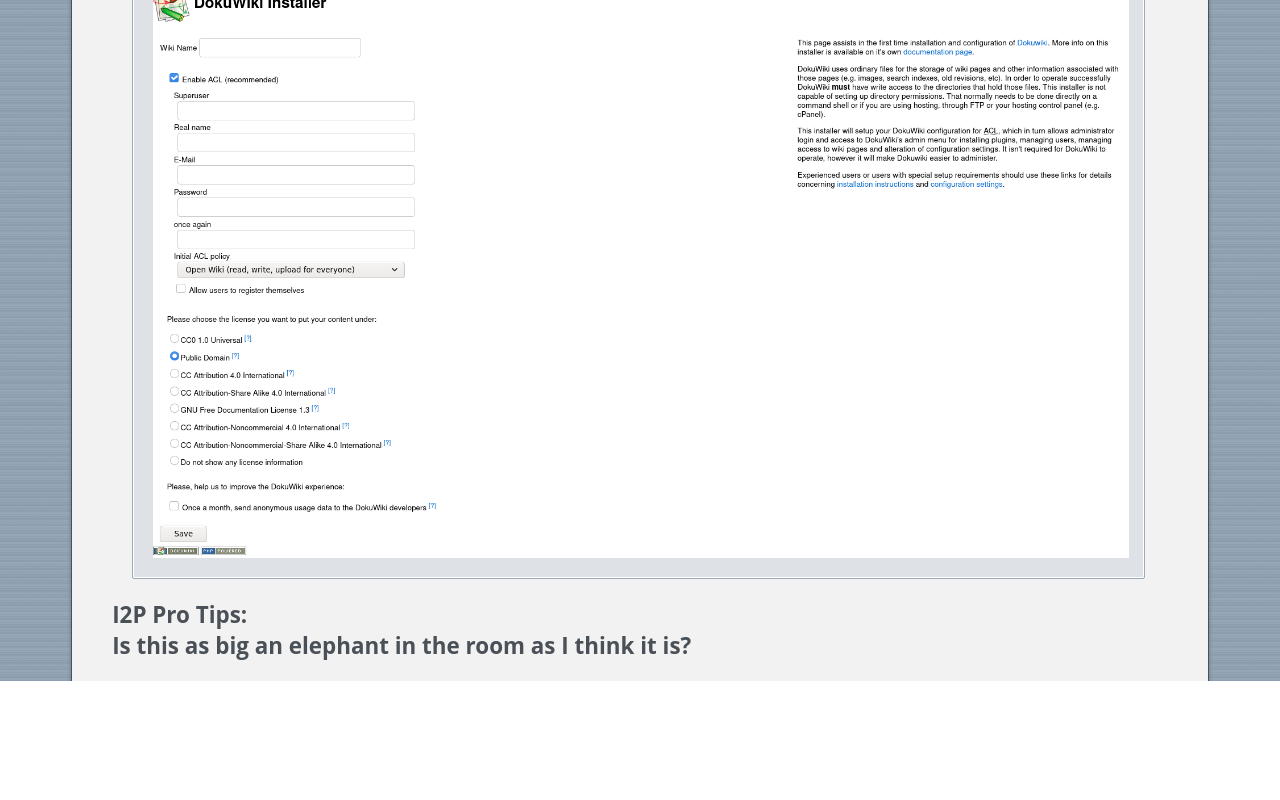
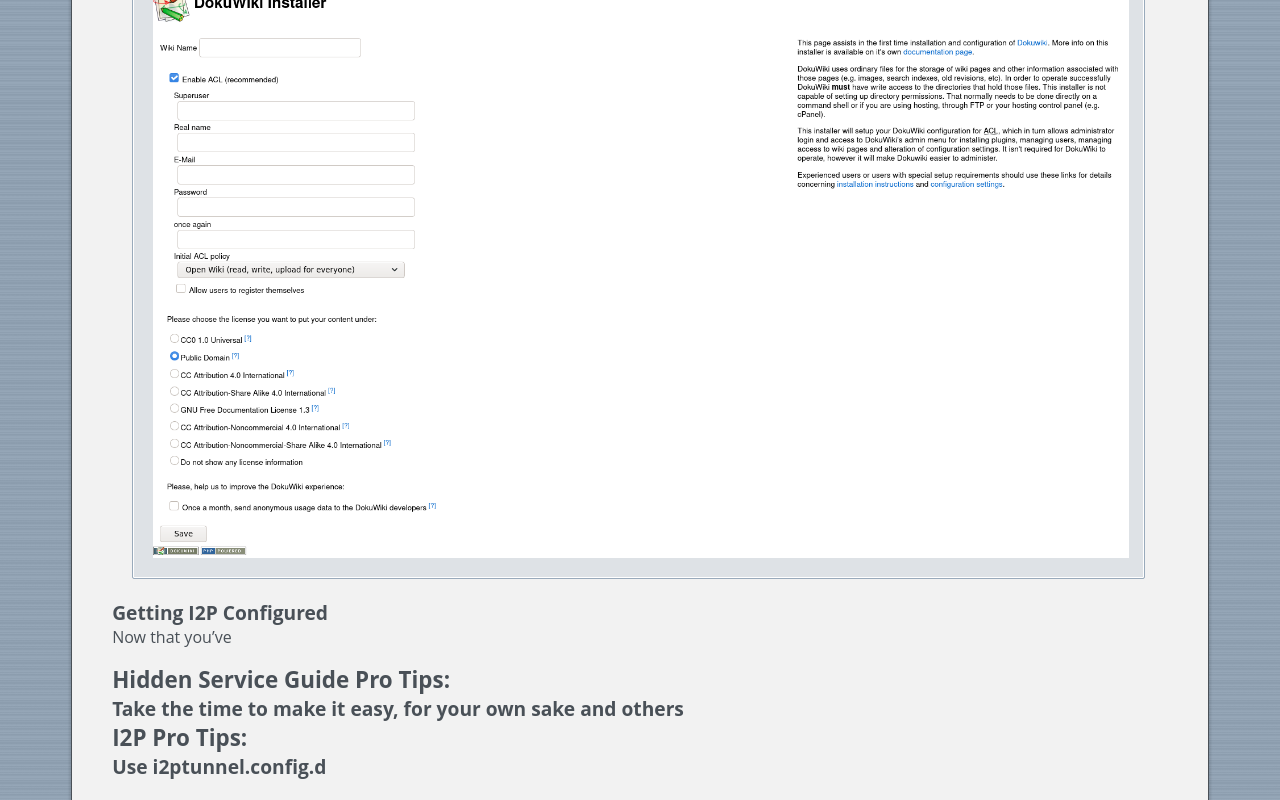
Before and after one commit to eyedeekay/Dokuwiki-over-I2P, a plain HTML site: page docs/index.html in a window 1280 px wide. Shown: the part 4129-4929 px from the top of the page. Before the commit the page ends 4810 px from the top, so only its background shows below. Drawn offline with Linux system fonts and the light colour scheme.

Commit message:
Outline the remaining sections

```diff
--- a/docs/index.html
+++ b/docs/index.html
@@ -111,7 +111,11 @@
 <ul>
 <li><img src="install.php.png" title="fig:" alt="install.php" /></li>
 </ul>
+<h3 id="getting-i2p-configured">Getting I2P Configured</h3>
+<p>Now that you’ve</p>
+<h2 id="hidden-service-guide-pro-tips">Hidden Service Guide Pro Tips:</h2>
+<h3 id="take-the-time-to-make-it-easy-for-your-own-sake-and-others">Take the time to make it easy, for your own sake and others</h3>
 <h2 id="i2p-pro-tips">I2P Pro Tips:</h2>
-<h2 id="is-this-as-big-an-elephant-in-the-room-as-i-think-it-is">Is this as big an elephant in the room as I think it is?</h2>
+<h3 id="use-i2ptunnel.config.d">Use i2ptunnel.config.d</h3>
 </body>
 </html>
```
Also changed, not shown: index.html (+5 -1 lines), 2 other files.
